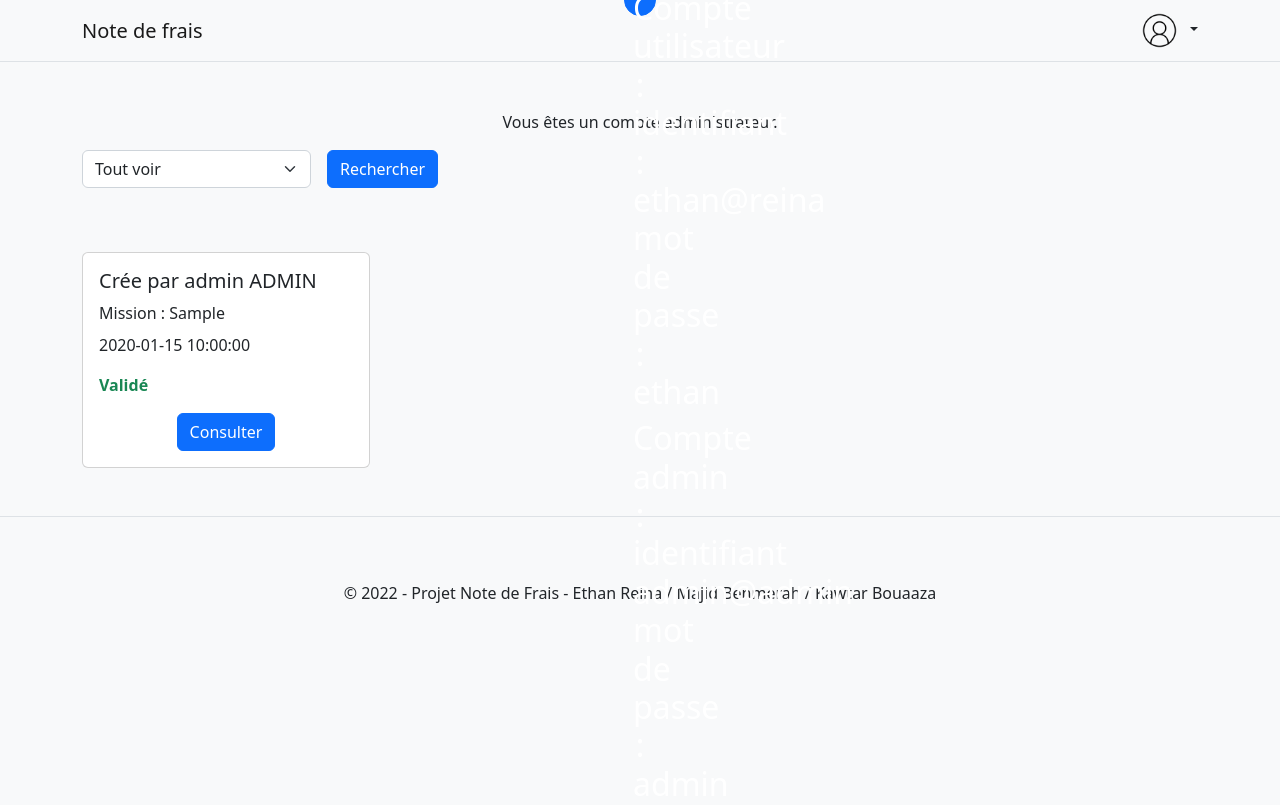
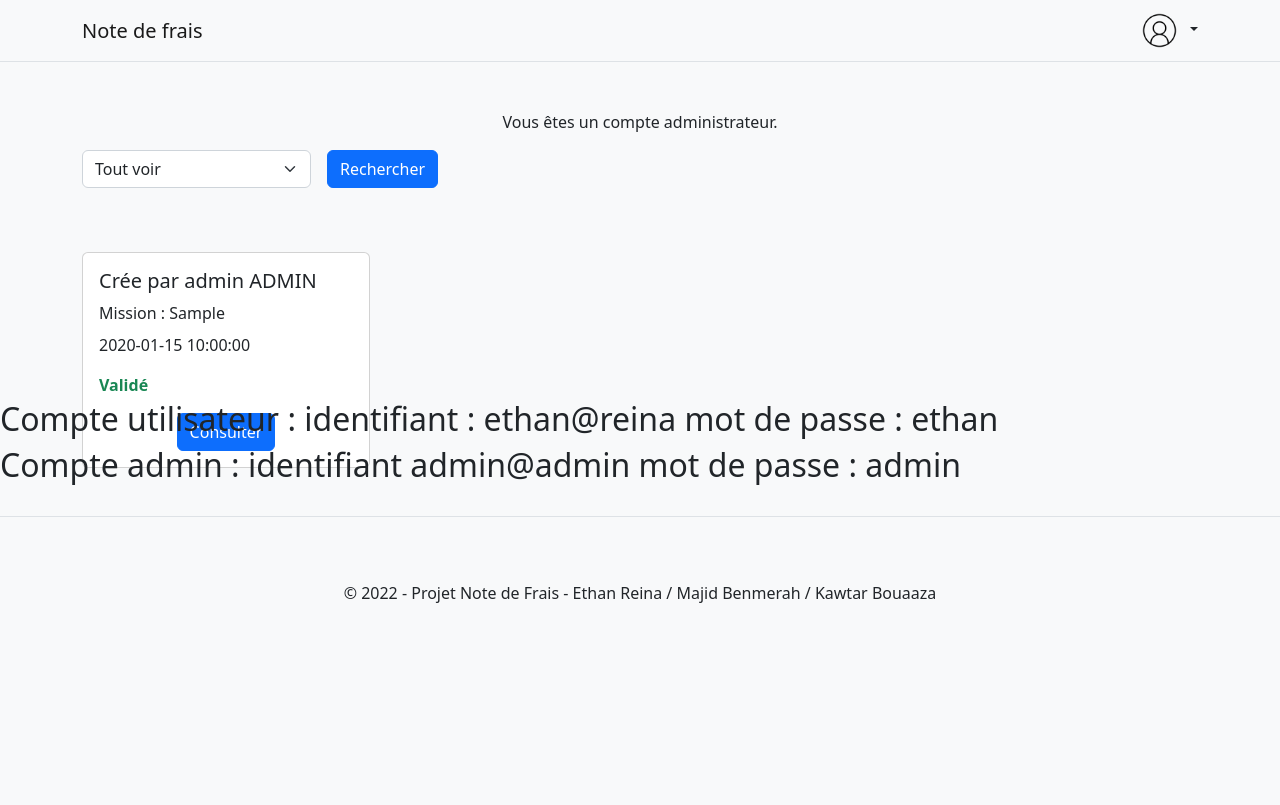
Before and after one commit to EthanReina/projet-bts-2, a PHP site: page /index.php in a window 1280 px wide. After the commit the page ends 603 px from the top, so only its background shows below. Run offline with PHP 8.4, Linux system fonts and the light colour scheme; the visitor is signed in with stand-in values (Sample User, id 1); data comes from the database, SQL or seed files in the repository; tables that the repository leaves empty hold one stand-in row (values such as "Sample post").

Commit message:
Update menu.php

```diff
--- a/vue/menu.php
+++ b/vue/menu.php
@@ -318,7 +318,7 @@ if(isset($_SESSION['connect']) && !isset($_GET['action'])) {
 <?php } }
 
 ?>
-<div class="position-absolute top-0 start-50 translate-middle btn btn-sm btn-primary rounded-pill" style="width: 2rem; height:2rem;">
+<div class="position-absolute top-50 start-0 translate-middle;">
     <h2> Compte utilisateur : identifiant : ethan@reina mot de passe : ethan</h2>
     <h2> Compte admin : identifiant admin@admin mot de passe : admin</h2>
 </div>
```
